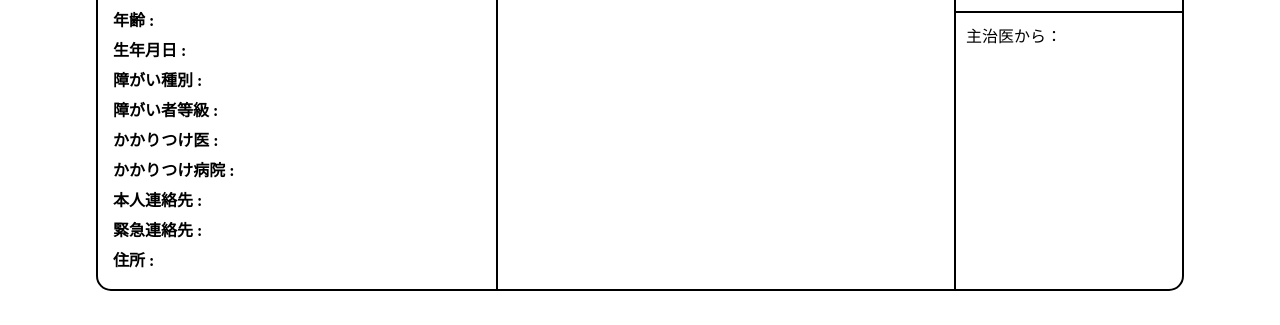
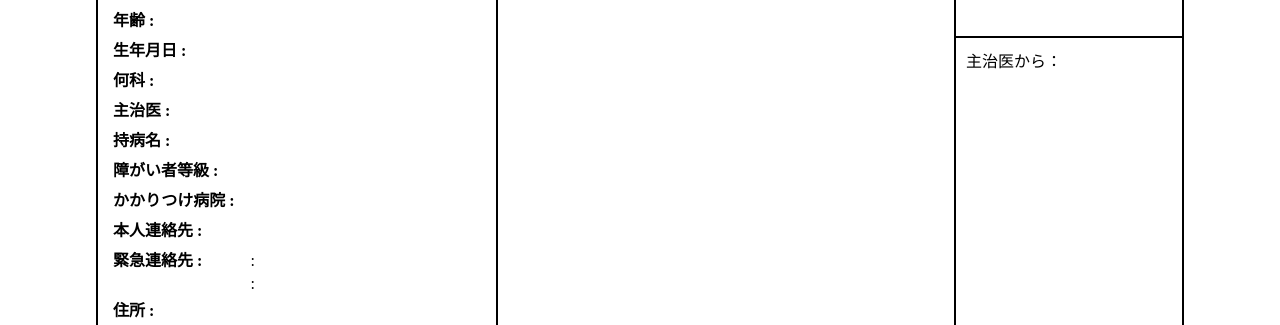
Before and after one commit to ECC200/frontend, a React (Vite) app: page /WebPatientData/1 in a window 1280 px wide. Shown: the part 502-827 px from the top of the page. Before the commit the page ends 800 px from the top, so only its background shows below. Built offline with nearby package versions, Linux system fonts and the light colour scheme; no server answers.

Commit message:
update 2024-07-24

```diff
--- a/src/Web/webDisSignUp.jsx
+++ b/src/Web/webDisSignUp.jsx
@@ -32,7 +32,6 @@ function DisSignUpTop() {
   const [haveError, setHaveError] = useState(false);
   const [allData, setAllData] = useState({
     photo: "",
-
     user_name: "",
     birth_date: "",
     age: age,
@@ -42,7 +41,6 @@ function DisSignUpTop() {
     primary_care_doctor: "",
     specialty: "",
     chronic_disease: "",
-
     disability_grade: "",
     emergency_contacts: [
       { name: "", phone: "" },
--- a/src/Web/webPatientData.jsx
+++ b/src/Web/webPatientData.jsx
@@ -55,7 +55,8 @@ function WebpatientData() {
         EmergencyContact: '',
         Address: '',
         Medicine: '',
-        DoctorMessage: ''
+        DoctorMessage: '',
+        ChronicDisease: ''
     });
 
     // データをとる
@@ -75,10 +76,14 @@ function WebpatientData() {
                         Hospital: data.hospital_destination || '',
                         Doctor: data.primary_care_doctor || '',
                         PersonContact: data.contact || '',
-                        EmergencyContact: data.emergency_contacts[0]?.phone || '',
+                        EmergencyContact1Name: data.emergency_contacts[0]?.name || '',
+                        EmergencyContact2Name: data.emergency_contacts[1]?.name || '',
+                        EmergencyContact1Phone: data.emergency_contacts[0]?.phone || '',
+                        EmergencyContact2Phone: data.emergency_contacts[1]?.phone || '',
                         Address: data.address || '',
                         Medicine: data.medication_status || '',
-                        DoctorMessage: data.doctor_comment || ''
+                        DoctorMessage: data.doctor_comment || '',
+                        ChronicDisease: data.chronic_disease || ''
                     });
                     setContentList(data.historys.map(h => ({ date: h.date, content: h.memo })));
                 } catch (error) {
@@ -210,16 +215,20 @@ function WebpatientData() {
                             <td>{patientData.Birthday}</td>
                         </tr>
                         <tr>
-                            <th>障がい種別 :</th>
+                            <th>何科 :</th>
                             <td>{patientData.DisabilityType}</td>
+                        </tr>
+                        <tr>
+                            <th>主治医 :</th>
+                            <td>{patientData.Doctor}</td>
+                        </tr>
+                        <tr>
+                            <th>持病名 :</th>
+                            <td>{patientData.ChronicDisease}</td>
                         </tr>
                         <tr>
                             <th>障がい者等級 :</th>
                             <td>{patientData.DisabilityLevel}</td>
-                        </tr>
-                        <tr>
-                            <th>かかりつけ医 :</th>
-                            <td>{patientData.Doctor}</td>
                         </tr>
                         <tr>
                             <th>かかりつけ病院 :</th>
@@ -231,7 +240,11 @@ function WebpatientData() {
                         </tr>
                         <tr>
                             <th>緊急連絡先 :</th>
-                            <td>{patientData.EmergencyContact}</td>
+                            <td>{patientData.EmergencyContact1Name} : {patientData.EmergencyContact1Phone}</td>
+                        </tr>
+                        <tr>
+                            <th></th>
+                            <td>{patientData.EmergencyContact2Name} : {patientData.EmergencyContact2Phone}</td>
                         </tr>
                         <tr>
                             <th>住所 :</th>
--- a/src/level1/level1.jsx
+++ b/src/level1/level1.jsx
@@ -1,4 +1,4 @@
-import { useRef, useState, useEffect } from 'react';
+import { useState, useEffect } from 'react';
 import { useParams } from 'react-router-dom';
 import { Global, css } from '@emotion/react'
 import Logo from '../LogoSetup';
@@ -18,7 +18,6 @@ function Level1() {
   const [isModalOpen, setModalOpen] = useState(false);
   const [isCopied, setIsCopied] = useState(false);
   const [error, setError] = useState(null);
-  const numberRef = useRef(null);
   const [userEc1, setUserEc1] = useState([]);
   const [userEc2, setUserEc2] = useState([]);
 
@@ -52,13 +51,23 @@ function Level1() {
   };
 
   const handleCopy = () => {
-    const numberText = numberRef.current.innerText;
-    navigator.clipboard.writeText(numberText)
-      .then(() => {
+    if (userId) {
+      // Create a temporary text area element
+      const textArea = document.createElement('textarea');
+      textArea.value = userId;
+      document.body.appendChild(textArea);
+      textArea.select();
+      try {
+        document.execCommand('copy'); // Copy the text to clipboard
         setIsCopied(true);
         setTimeout(() => setIsCopied(false), 2000);
-      })
-      .catch(err => console.error('Failed to copy: ', err));
+      } catch (err) {
+        console.error('Failed to copy: ', err);
+      }
+      document.body.removeChild(textArea); // Clean up
+    } else {
+      console.error('userId is undefined');
+    }
   };
 
   if (error) {
@@ -87,7 +96,7 @@ function Level1() {
 
         <NumberSet>
           <NumberItem>患者番号:</NumberItem>
-          <NumberWord ref={numberRef}>
+          <NumberWord>
             {userId}
             <CopieBT src={Copie} onClick={handleCopy} alt="Copy Icon" />
           </NumberWord>
```
